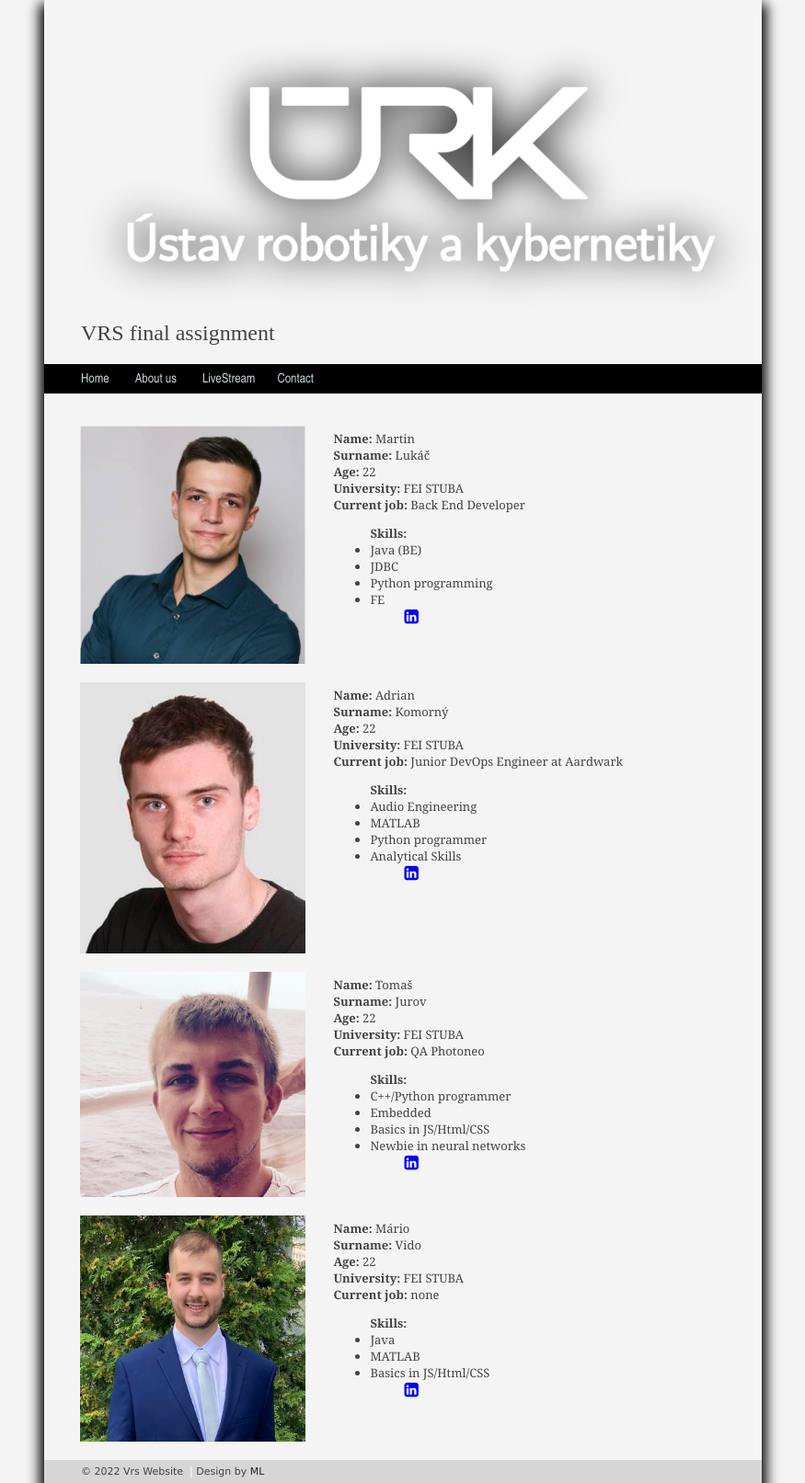
After one commit to Tomas-Jurov/vrs-connector, a Flask app: page /aboutUs in a window 1280 px wide. The commit adds this page. Shown: the whole page at 92% size, without its empty margins (202-1077 px from the left). Run offline with Flask 2, Linux system fonts and the light colour scheme; parts of the project's set-up code (start-up, migrations or seed data) failed here and were passed over; some libraries are stand-ins or nearby versions.

Commit message:
Website update

```diff
--- a/flaskApp.py
+++ b/flaskApp.py
@@ -102,6 +102,18 @@ def trackFace(info, w, pid, pError,track=False):
 def index():
     return render_template('index.html')
 
+@app.route('/aboutUs', methods=['GET'])
+def aboutUs():
+    return render_template('aboutUs.html')
+
+@app.route('/contactList', methods=['GET'])
+def contactList():
+    return render_template('contactList.html')
+
+@app.route('/liveStream', methods=['GET'])
+def liveStream():
+    return render_template('liveStreamOfTello.html')
+
 def stream(shared_bool:Event,pError):
     while(True):
         img = joystick_controller._me.get_frame_read().frame
@@ -115,7 +127,7 @@ def stream(shared_bool:Event,pError):
             pError = trackFace(info,w,pid,pError,shared_bool.is_set())
         frame = cv2.imencode('.jpg',img)[1].tobytes()
         yield(b'--frame\r\n'b'Content-Type: image/jpeg\r\n\r\n'+frame+b'\r\n')
-        sleep(0.1)
+        sleep(0.01)
 
 @app.route('/video_feed')
 def video_feed():
@@ -126,4 +138,4 @@ t1 = Thread(target=stream, args=(shared_bool,pError))
 t1.start()
 
 if __name__ == '__main__':
-    app.run(host="192.168.0.150", port=5000)
+    app.run(host="192.168.1.100", port=5000)
--- /dev/null
+++ b/static/css/style.css
@@ -0,0 +1,275 @@
+
+body {
+
+    background: #F4F4F4;
+    margin:0;
+
+}
+
+.link-title {
+
+    text-decoration: none;
+    font-size: 24px;
+    color:#444444;
+
+
+}
+
+.page-heading {
+
+    text-align: center;
+    margin-bottom: 20px;
+}
+
+
+
+.container {
+    width:780px;
+    margin: 0 auto;
+    background: #0000;
+    box-shadow: 0px 9px 13px 5px;
+
+
+}
+
+.header {
+
+    padding: 45px 0 20px 40px;
+
+}
+
+.menu {
+
+    background: #000000;
+    padding: 6px 0 6px 40px;
+
+
+}
+
+
+.menu a {
+
+    color: #c5d6db;
+    text-decoration: none;
+    font-size: 14px;
+    font-family: "Arial Narrow", "Myriad Pro";
+}
+
+.menu a:hover {
+
+    color:#ecf2f3;
+
+
+}
+
+aside {
+
+    float: left;
+    width: 120px;
+    padding: 30px 0 0 40px;
+
+}
+
+h1 {
+
+    margin: 0px;
+    color:#000000;
+    font-size: 24px;
+    font-family: "Arial Narrow", "Myriad Pro";
+    font-weight: normal;
+
+}
+
+h2 {
+
+    color:#000000;
+    font-size: 15px;
+    margin: 20px 0 5px 0;
+
+}
+
+.main {
+
+    margin: 0 0 0 5%;
+    padding: 35px 40px 30px 0;
+    color: #444444;
+    font-family: "Georgia";
+    font-size: 13px;
+    line-height: 18px;
+    text-emphasis: justify;
+
+
+}
+
+.main a:hover {
+
+    color: #444444;
+
+}
+
+.home-image img {
+
+    width: 100%;
+
+}
+
+#home-image-livestream img {
+
+    width: 100%;
+
+}
+
+
+
+
+footer {
+
+    padding: 6px 40px 6px 40px;
+    background: #d6d6d6;
+    font-family: "Lucida Sans Unicode";
+    color: #444444;
+    font-size: 11px;
+    text-decoration: right;
+    clear: both;
+
+}
+
+footer a {
+    text-decoration: none;
+    color:#262626;
+
+
+}
+
+.separator {
+
+    color:#FFFFFF;
+    font-size: 11px;
+
+
+}
+
+
+/****************About Page Styles *****************/
+
+
+#about-page .home-image img {
+
+    width: 35%;
+    float: left;
+    margin-bottom: 20px;
+
+}
+
+#about-page #home-image-ado img {
+
+    width: 35%;
+    float: left;
+    margin-bottom: 20px;
+
+}
+
+#about-page #home-image-tomas img {
+
+    width: 35%;
+    float: left;
+    margin-bottom: 20px;
+
+}
+
+#about-page #home-image-mario img {
+
+    width: 35%;
+    float: left;
+    margin-bottom: 20px;
+
+}
+
+#about-page #profile-info {
+
+    float: right;
+    width: 60%;
+    margin: 5px;
+
+
+}
+#about-page #profile-info-ado {
+
+    float: right;
+    width: 60%;
+    margin: 5px;
+
+
+}
+
+#about-page #profile-info-tomas {
+
+    float: right;
+    width: 60%;
+    margin: 5px;
+
+
+}
+
+#about-page #profile-info-mario {
+
+    float: right;
+    width: 60%;
+    margin: 5px;
+
+
+}
+
+#about-page .description {
+
+    clear: both;
+
+
+}
+#about-page .link{
+
+    float: right;
+    width: 90%;
+    margin: 1px;
+    color: black;
+
+
+}
+
+
+/***************Contact Page ********************/
+
+#contact #form {
+
+    width: 500px;
+    padding: 10px 10px 10px 10px;
+    margin: 0 auto;
+    box-shadow: 0px 9px 13px 5px;
+    border-radius: 5px;
+
+
+}
+
+
+
+#contact #form input {
+
+    width: 100%;
+    border-radius: 5px;
+    height: 20px;
+    background: #D6D6D6;
+
+}
+
+#contact #form #message {
+    width: 100%;
+    border-radius: 5px;
+    background: #D6D6D6;
+
+}
+
+#contact #form #submit {
+    height: 30px;
+    background: #D6D6D6;
+
+}
--- /dev/null
+++ b/templates/aboutUs.html
@@ -0,0 +1,130 @@
+<!DOCTYPE html>
+<html lang="en">
+<head>
+    <meta charset="UTF-8">
+    <title>About Us</title>
+    <link rel="stylesheet" type="text/css" href="{{ url_for('static', filename='css/style.css') }}" />
+    <script src="js/scripts.js"></script>
+    <link rel="stylesheet" href="https://maxcdn.bootstrapcdn.com/font-awesome/4.4.0/css/font-awesome.min.css">
+</head>
+<body id="about-page">
+  <div class="container">
+    <header class="header">
+
+            <img center width = 100% height=300px src="{{url_for('static', filename='images/URK.png')}}">
+            <br>
+            <a class="link-title" href="/">VRS final assignment</a>
+      </header>
+    <nav class="menu">
+        <a href="/">Home</a> &nbsp; &nbsp; &nbsp;
+        <a href="/aboutUs">About us</a> &nbsp; &nbsp; &nbsp;
+        <a href="/liveStream">LiveStream</a>&nbsp; &nbsp; &nbsp;
+        <a href="/contactList">Contact</a>&nbsp; &nbsp; &nbsp;
+    </nav>
+    <article class="main">
+        <div class="home-image">
+          <img src="{{url_for('static', filename='AboutUsDocs/FotkaOznamko.jpg')}}" alt="home image" >
+         </div>
+
+         <div id="profile-info">
+
+             <strong>Name:</strong> Martin <br>
+             <strong>Surname:</strong> Lukáč<br>
+             <strong>Age:</strong> 22<br>
+             <strong>University:</strong> FEI STUBA<br>
+             <strong>Current job:</strong> Back End Developer<br>
+             <ul>
+                 <strong>Skills:</strong>
+                 <li>Java (BE)</li>
+                 <li>JDBC</li>
+                 <li>Python programming</li>
+                 <li>FE</li>
+                 <div class="link">
+                     <a href="https://www.linkedin.com/in/martin-lukáč-44316a242/" target="_blank">
+                        <i class="fa fa-linkedin-square" style="font-size:18px"></i>
+                     </a>
+                 </div>
+             </ul>
+         </div>
+         <div class="description">
+        </div>
+        <div id="home-image-ado">
+            <img src="{{url_for('static', filename='AboutUsDocs/Komorny.jpg')}}" alt="home image" >
+        </div>
+
+        <div id="profile-info-ado">
+            <strong>Name:</strong> Adrian <br>
+            <strong>Surname:</strong> Komorný<br>
+            <strong>Age:</strong> 22<br>
+            <strong>University:</strong> FEI STUBA<br>
+            <strong>Current job:</strong> Junior DevOps Engineer at Aardwark<br>
+            <ul>
+                <strong>Skills:</strong>
+                <li>Audio Engineering</li>
+                <li>MATLAB</li>
+                <li>Python programmer</li>
+                <li>Analytical Skills</li>
+                <div class="link">
+                    <a href="https://www.linkedin.com/in/adrián-komorný-1451b4242/" target="_blank">
+                        <i class="fa fa-linkedin-square" style="font-size:18px"></i>
+                    </a>
+                </div>
+            </ul>
+        </div>
+        <div class="description">
+        </div>
+        <div id="home-image-mario">
+            <img src="{{url_for('static', filename='AboutUsDocs/Jurov.jpg')}}" alt="home image" >
+        </div>
+
+        <div id="profile-info-mario">
+
+            <strong>Name:</strong> Tomaš <br>
+            <strong>Surname:</strong> Jurov<br>
+            <strong>Age:</strong> 22<br>
+            <strong>University:</strong> FEI STUBA<br>
+            <strong>Current job:</strong> QA Photoneo<br>
+            <ul>
+                <strong>Skills:</strong>
+                <li>C++/Python programmer</li>
+                <li>Embedded</li>
+                <li>Basics in JS/Html/CSS</li>
+                <li>Newbie in neural networks</li>
+                <div class="link">
+                    <a href="https://www.linkedin.com/in/martin-lukáč-44316a242/" target="_blank">
+                        <i class="fa fa-linkedin-square" style="font-size:18px"></i>
+                    </a>
+                </div>
+            </ul>
+        </div>
+        <div class="description">
+        </div>
+        <div id="home-image-tomas">
+            <img src="{{url_for('static', filename='AboutUsDocs/Vido.jpg')}}" alt="home image" >
+        </div>
+
+        <div id="profile-info-tomas">
+            <strong>Name:</strong> Mário <br>
+            <strong>Surname:</strong> Vido<br>
+            <strong>Age:</strong> 22<br>
+            <strong>University:</strong> FEI STUBA<br>
+            <strong>Current job:</strong> none<br>
+            <ul>
+                <strong>Skills:</strong>
+                <li>Java</li>
+                <li>MATLAB</li>
+                <li>Basics in JS/Html/CSS</li>
+                <div class="link">
+                    <a href="https://www.linkedin.com/in/martin-lukáč-44316a242/" target="_blank">
+                        <i class="fa fa-linkedin-square" style="font-size:18px"></i>
+                    </a>
+                </div>
+            </ul>
+        </div>
+    </article>
+      <footer>
+        &copy; 2022 Vrs Website &nbsp;<span class="separator">|</span> Design by <a>ML</a>
+    </footer>
+        </div>
+</body>
+</html>
```
Also changed, not shown: templates/contactList.html (added, +57 -0 lines), templates/index.html (+99 -8 lines), templates/liveStreamOfTello.html (added, +39 -0 lines), static/AboutUsDocs/FotkaOznamko.jpg (added), static/AboutUsDocs/Jurov.jpg (added), static/AboutUsDocs/Komorny.jpg (added), static/AboutUsDocs/Vido.jpg (added), static/images/dron+joystick.png (added), static/images/dron+joystick.webp (added), static/images/droneTello.png (added), static/images/feiStuba.jpg (added), static/images/stuFeiCamera.png (added), static/images/urk.png (added), 1 other file.
